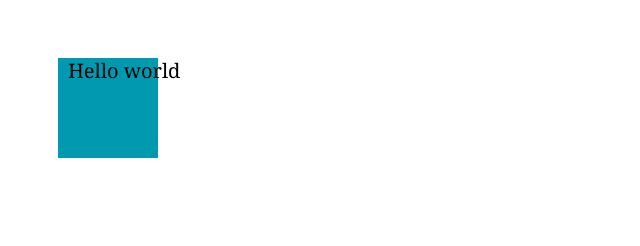
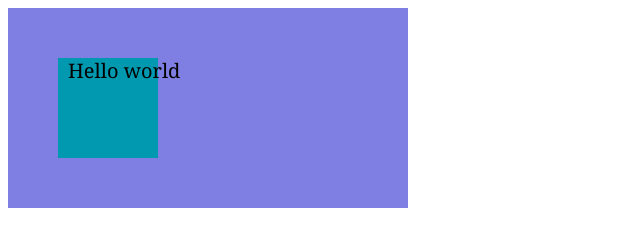
Before and after one commit to ansox/gameLoop, a plain HTML site: page index.html in a window 1280 px wide. Shown: the whole page, without its empty margins (0-640 px from the left). Drawn offline with Linux system fonts and the light colour scheme.

Commit message:
Adding transparent layer

```diff
--- a/index.html
+++ b/index.html
@@ -48,7 +48,11 @@
       context.fillStyle = color;
       context.fillRect(0, 0, 400, 200);
 
+
+
       context.drawImage(image, 32, 0, 16, 16, x, 0, 48, 48);
+      context.fillStyle = "rgba(0, 0, 200, 0.5)";
+      context.fillRect(0, 0, 400, 200);
       x += 3
 
       color = '#0099b0'
```
